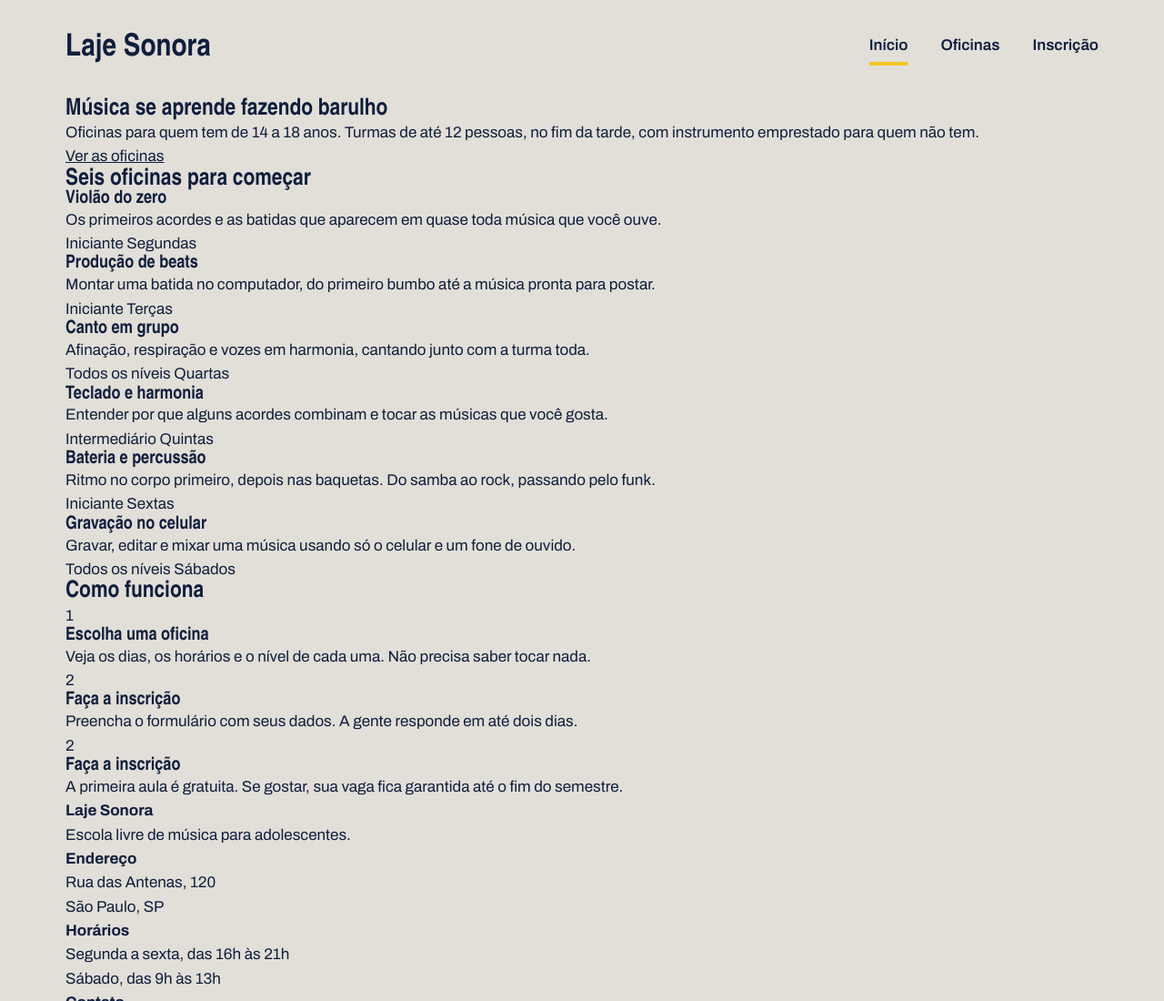
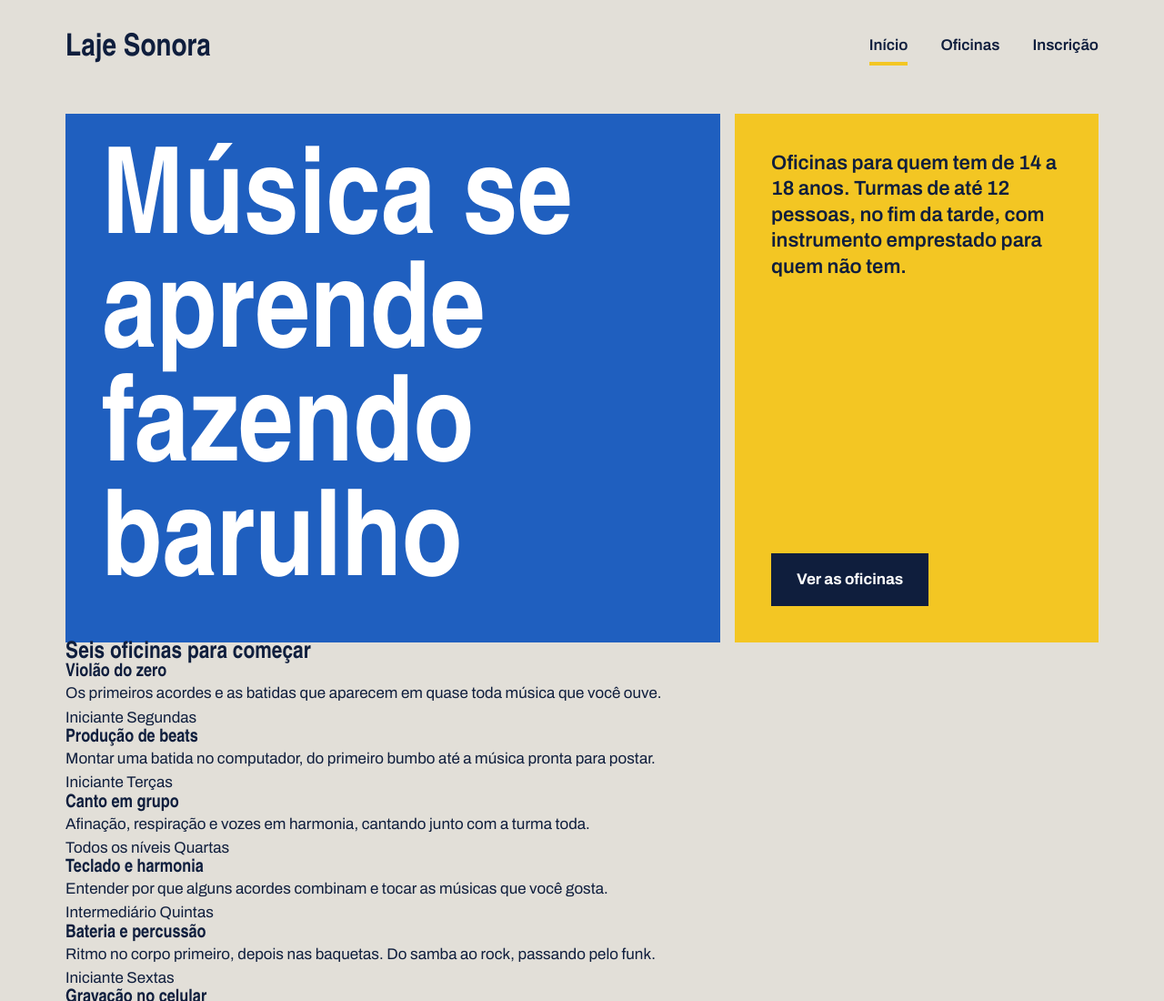
Before and after one commit to jotaveddpaula/laje_sonora, a plain HTML site: page index.html in a window 1280 px wide. Shown: the top 1100 px of the page at 91% size. Drawn offline with Linux system fonts and the light colour scheme; a web font is replaced by a local one.

Commit message:
atualização index

```diff
--- a/index.css
+++ b/index.css
@@ -16,6 +16,12 @@
   --fonte-cartaz: "Big Shoulders", "Arial Narrow", sans-serif;
   --fonte-texto: "Archivo", Arial, sans-serif;
 }
+
+
+
+
+
+
 
 body {
   background-color: var(--concreto);
@@ -42,7 +48,6 @@ h3 {
   margin-inline: auto;
   padding-inline: 32px;
 }
-
 
 .topo {
   padding-block: 28px;
@@ -77,3 +82,56 @@ h3 {
 .menu a.atual {
   border-bottom-color: var(--fita);
 }
+
+.cartazes {
+  margin-top: 16px;
+  display: flex;
+  gap: 16px;
+}
+
+.cartaz {
+  padding: 40px;
+}
+
+.cartaz-principal {
+  background-color: var(--caixa-dagua);
+  color: white;
+  flex: 2;
+}
+
+.cartaz-principal h1 {
+  font-size: 132px;
+  max-width: 9ch;
+}
+
+.cartaz-lateral {
+  background-color: var(--fita);
+  flex: 1;
+  display: flex;
+  flex-direction: column;
+  justify-content: space-between;
+  gap: 32px;
+  align-items: flex-start;
+}
+
+.cartaz-lateral p {
+  font-size: 22px;
+  font-weight: 600;
+  line-height: 1.3;
+}
+
+.botao {
+  background-color: var(--tinta);
+  color: white;
+  font-weight: 700;
+  text-decoration: none;
+  padding: 16px 28px;
+  border: none;
+  font-family: var(--fonte-texto);
+  font-size: 17px;
+  cursor: pointer;
+}
+
+.botao:hover {
+  background-color: var(--caixa-dagua);
+}
```
Lines whose indentation alone changed are shown as unchanged.
